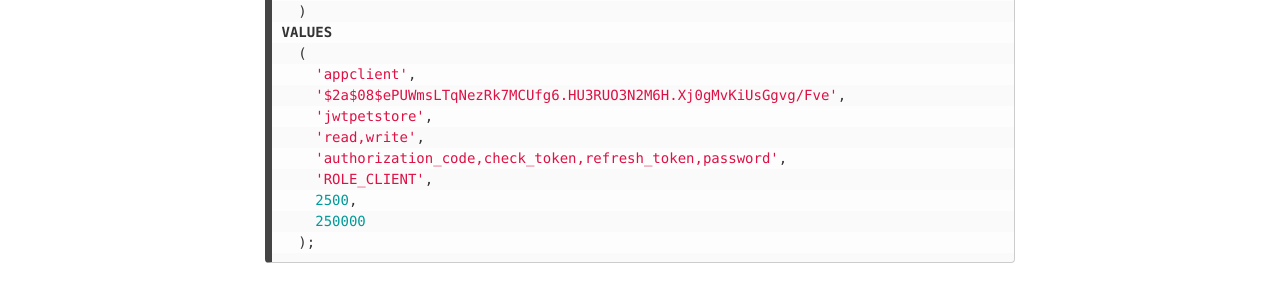
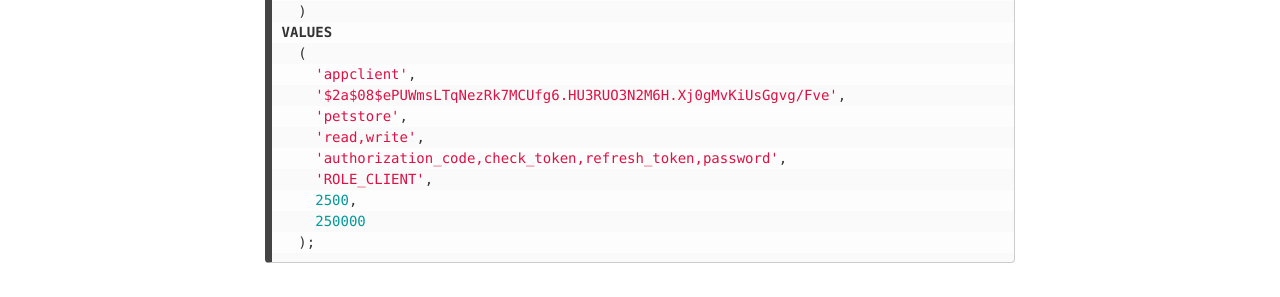
Before and after one commit to codeaches/codeaches.github.io, a Jekyll site: the page built from _posts/2018-12-27-Spring Boot-OAuth2 and Resource Server with jwt setup.md, in a window 1280 px wide and 900 px high, scrolled down 3669 px. Shown: the part 152-449 px from the top of the window. Built offline with Jekyll 4.4.1, drawn with Linux system fonts in a browser that asks for light colours; nearby versions of some CDN libraries; comment, search, counter and statistics services are not loaded.

Commit message:
no message

````diff
--- a/_posts/2018-12-27-Spring Boot-OAuth2 and Resource Server with jwt setup.md
+++ b/_posts/2018-12-27-Spring Boot-OAuth2 and Resource Server with jwt setup.md
@@ -141,7 +141,7 @@ VALUES
   (
     'appclient',
     '$2a$08$ePUWmsLTqNezRk7MCUfg6.HU3RUO3N2M6H.Xj0gMvKiUsGgvg/Fve',
-    'jwtpetstore',
+    'petstore',
     'read,write',
     'authorization_code,check_token,refresh_token,password',
     'ROLE_CLIENT',
@@ -524,7 +524,7 @@ Let's update jwtpetstore application with client credentials for `appclient` and
 security.oauth2.client.client-id=appclient
 security.oauth2.client.client-secret=appclient@123
 
-security.oauth2.resource.id=jwtpetstore
+security.oauth2.resource.id=petstore
 
 security.oauth2.resource.jwt.key-value=JWTKey@123
 ```
````
